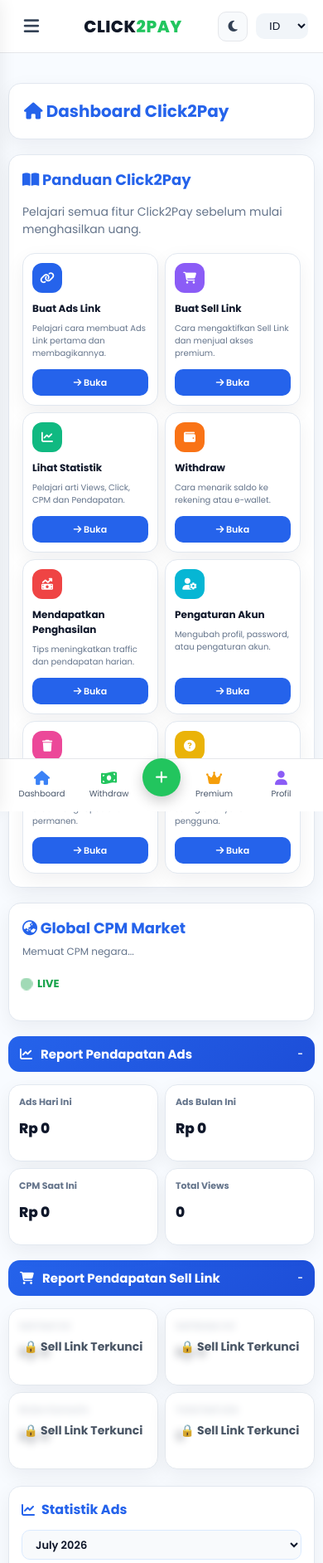
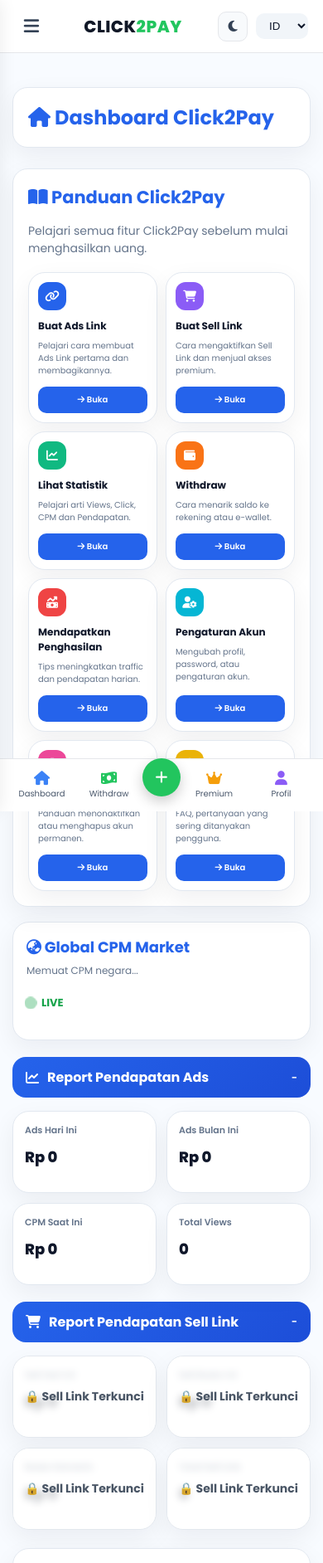
Before and after one commit to clink2link/Clink2link-, a PHP site: page /dashboard.html in a window 390 px wide. Shown: the top 1884 px of the page at 83% size. Run offline with PHP 8.4, Linux system fonts and the light colour scheme; some libraries are stand-ins or nearby versions.

Commit message:
Update dashboard.css

```diff
--- a/css/dashboard.css
+++ b/css/dashboard.css
@@ -21,11 +27,21 @@
     linear-gradient(120deg,#fff,#eff6ff);
 }
 
+
+/* =========================
+   CONTAINER
+========================= */
+
 .dash-container{
-    max-width:1100px;
+    max-width:1200px;
     margin:auto;
-    padding:15px;
+    padding:20px;
 }
+
+
+/* =========================
+   GLOBAL CARD
+========================= */
 
 .dash-welcome,
 .dash-box,
@@ -36,8 +52,8 @@
 .guide-card{
     background:#fff;
     border:1px solid #e2e8f0;
-    border-radius:18px;
-    box-shadow:0 8px 24px rgba(15,23,42,.06);
+    border-radius:20px;
+    box-shadow:0 10px 30px rgba(15,23,42,.06);
     transition:.25s;
 }
 
@@ -47,18 +63,23 @@
 .stats-box:hover,
 .report-card:hover,
 .guide-card:hover{
-    transform:translateY(-4px);
-    box-shadow:0 15px 35px rgba(15,23,42,.1);
+    transform:translateY(-5px);
+    box-shadow:0 18px 40px rgba(15,23,42,.12);
 }
 
+
+/* =========================
+   WELCOME
+========================= */
+
 .dash-welcome{
-    padding:18px;
-    margin-bottom:18px;
+    padding:25px;
+    margin-bottom:25px;
 }
 
 .dash-welcome h1{
     margin:0;
-    font-size:22px;
+    font-size:28px;
     color:#2563eb;
 }
 
@@ -67,16 +88,64 @@
     color:#64748b;
 }
 
+
+/* =========================
+   BOX
+========================= */
+
 .dash-box{
-    padding:20px;
-    margin-top:18px;
+    padding:30px;
+    margin-top:25px;
 }
 
 .dash-box h2{
     margin:0 0 15px;
-    font-size:18px;
     color:#2563eb;
 }
+
+
+/* =========================
+   STAT CARD
+========================= */
+
+.dash-stats{
+    display:grid;
+    grid-template-columns:repeat(4,1fr);
+    gap:20px;
+}
+
+.dash-card{
+    padding:25px;
+}
+
+.dash-icon{
+    width:50px;
+    height:50px;
+    margin-bottom:15px;
+    display:flex;
+    align-items:center;
+    justify-content:center;
+    border-radius:15px;
+    background:#eff6ff;
+    color:#2563eb;
+    font-size:24px;
+}
+
+.dash-card h3{
+    margin:0;
+    font-size:14px;
+    color:#64748b;
+}
+
+.dash-card h2{
+    margin:8px 0 0;
+    font-size:28px;
+}
+
+
+/* =========================
+   BUTTON
+========================= */
 
 .dash-buttons{
     display:flex;
@@ -154,31 +221,95 @@ body.dark .cpm-market,
 body.dark .guide-card{
     background:#0f172a;
     border-color:#1e293b;
-    box-shadow:0 8px 24px rgba(0,0,0,.35);
+    box-shadow:0 10px 30px rgba(0,0,0,.4);
 }
+
+
+body.dark .dash-card:hover,
+body.dark .dash-box:hover{
+    box-shadow:0 18px 40px rgba(0,0,0,.55);
+}
+
 
 body.dark .dash-welcome h1,
 body.dark .dash-box h2{
     color:#60a5fa;
 }
 
+
+body.dark .dash-welcome p,
+body.dark .dash-card h3,
 body.dark p{
     color:#94a3b8;
 }
 
+
 body.dark .dash-card h2,
 body.dark b{
-    color:#fff;
+    color:#f8fafc;
 }
+
 
 body.dark .dash-icon{
     background:#1e293b;
     color:#60a5fa;
 }
 
+
+body.dark .dash-primary{
+    background:#2563eb;
+}
+
+
 body.dark .dash-secondary{
     background:#1e293b;
     color:#60a5fa;
+}
+
+
+body.dark .dash-progress{
+    background:#1e293b;
+}
+
+
+/* =========================
+   RESPONSIVE BASE
+========================= */
+
+@media(max-width:900px){
+
+.dash-stats{
+    grid-template-columns:repeat(2,1fr);
+}
+
+}
+
+
+@media(max-width:600px){
+
+.dash-container{
+    padding:15px;
+}
+
+.dash-stats{
+    grid-template-columns:1fr;
+}
+
+.dash-welcome,
+.dash-card,
+.dash-box{
+    padding:18px;
+    border-radius:18px;
+}
+
+.dash-welcome h1{
+    font-size:24px;
+}
+
+.dash-card h2{
+    font-size:24px;
+}
+
 }
 
 
@@ -187,19 +318,19 @@ body.dark .dash-secondary{
 ========================= */
 
 .report-section{
-    margin-top:18px;
+    margin-top:20px;
 }
 
 .report-title{
     display:flex;
     justify-content:space-between;
     align-items:center;
-    padding:12px 18px;
-    margin-bottom:15px;
-    border-radius:14px;
+    padding:14px 20px;
+    margin-bottom:16px;
+    border-radius:16px;
     background:linear-gradient(135deg,#2563eb,#1d4ed8);
     color:#fff;
-    font-size:17px;
+    font-size:18px;
     font-weight:700;
 }
 
@@ -214,31 +345,36 @@ body.dark .dash-secondary{
     opacity:.9;
 }
 
+
 .report-grid{
     display:grid;
     grid-template-columns:repeat(4,1fr);
-    gap:14px;
+    gap:16px;
 }
+
 
 .report-card{
     position:relative;
-    padding:16px;
-    min-height:95px;
+    padding:18px;
+    min-height:105px;
     overflow:hidden;
 }
 
+
 .report-icon{
     position:absolute;
-    top:14px;
-    right:14px;
-    width:38px;
-    height:38px;
+    top:16px;
+    right:16px;
+    width:42px;
+    height:42px;
     display:flex;
     align-items:center;
     justify-content:center;
     border-radius:50%;
     color:#fff;
+    font-size:17px;
 }
+
 
 .report-green{
     background:linear-gradient(135deg,#34d399,#14b8a6);
@@ -256,18 +392,22 @@ body.dark .dash-secondary{
     background:linear-gradient(135deg,#a855f7,#8b5cf6);
 }
 
+
 .report-card h4{
     margin:0;
-    font-size:12px;
+    font-size:13px;
+    font-weight:600;
     color:#64748b;
 }
 
+
 .report-card h2{
     margin-top:10px;
-    font-size:22px;
+    font-size:24px;
     font-weight:800;
     color:#0f172a;
 }
+
 
 body.dark .report-card h4{
     color:#94a3b8;
@@ -293,31 +434,23 @@ body.dark .report-card h2{
 @media(max-width:600px){
 
 .report-title{
-    padding:10px 14px;
-    font-size:15px;
-}
-
-.report-title small{
-    font-size:11px;
+    padding:12px 16px;
+    font-size:16px;
 }
 
 .report-grid{
-    grid-template-columns:repeat(2,1fr);
-    gap:10px;
+    gap:12px;
 }
 
 .report-card{
-    padding:12px;
-    min-height:85px;
-    border-radius:14px;
+    padding:14px;
+    min-height:90px;
 }
 
 .report-icon{
-    width:34px;
-    height:34px;
-    font-size:13px;
-    top:10px;
-    right:10px;
+    width:36px;
+    height:36px;
+    font-size:14px;
 }
 
 .report-card h4{
@@ -325,7 +458,7 @@ body.dark .report-card h2{
 }
 
 .report-card h2{
-    font-size:17px;
+    font-size:18px;
 }
 
 }
@@ -339,89 +472,103 @@ body.dark .report-card h2{
     display:grid;
     grid-template-columns:1fr;
     gap:18px;
-    margin-top:20px;
+    margin-top:22px;
 }
+
 
 .stats-box{
     padding:18px;
-    min-height:330px;
+    min-height:360px;
     overflow:hidden;
 }
+
 
 .stats-head{
     display:flex;
     justify-content:space-between;
     align-items:center;
     gap:12px;
-    margin-bottom:15px;
+    margin-bottom:16px;
 }
+
 
 .stats-head h2{
     margin:0;
     display:flex;
     align-items:center;
     gap:8px;
-    font-size:18px;
+    font-size:19px;
     color:#2563eb;
 }
 
+
 .stats-head select{
     height:36px;
-    padding:0 12px;
+    padding:0 14px;
     border:1px solid #dbeafe;
     border-radius:10px;
     background:#f8fafc;
     font:600 13px Poppins,sans-serif;
+    cursor:pointer;
 }
+
 
 .chart-wrapper{
     width:100%;
-    height:220px;
+    height:230px;
 }
+
 
 .stats-box canvas{
     width:100%!important;
     height:100%!important;
 }
 
+
 .stats-info{
     display:grid;
     grid-template-columns:repeat(3,1fr);
     gap:10px;
-    margin-top:15px;
+    margin-top:16px;
 }
 
+
 .stats-info div{
-    padding:10px;
-    border-radius:12px;
+    padding:12px;
+    border-radius:14px;
     background:#f8fafc;
     text-align:center;
 }
 
+
 .stats-info span{
     display:block;
+    margin-bottom:4px;
     font-size:12px;
     color:#64748b;
 }
 
+
 .stats-info b{
-    font-size:17px;
+    font-size:18px;
     color:#2563eb;
 }
 
+
 .stats-note{
-    margin-top:12px;
+    margin-top:14px;
     text-align:center;
     font-size:12px;
     color:#64748b;
 }
 
 
-/* DARK STATISTIK */
+/* DARK STAT */
 
 body.dark .stats-head h2{
     color:#60a5fa;
 }
+
 
 body.dark .stats-head select{
     background:#1e293b;
@@ -462,11 +612,11 @@ body.dark .stats-info b{
 }
 
 .stats-head h2{
-    font-size:16px;
+    font-size:17px;
 }
 
 .chart-wrapper{
-    height:170px;
+    height:200px;
 }
 
 .stats-info{
@@ -605,20 +760,20 @@ body.dark .sell-card.locked::after{
 .guide-grid{
     display:grid;
     grid-template-columns:repeat(4,1fr);
-    gap:12px;
+    gap:14px;
     margin-top:18px;
 }
 
 .guide-card{
     padding:14px;
-    min-height:160px;
+    min-height:180px;
     display:flex;
     flex-direction:column;
 }
 
 .guide-icon{
-    width:36px;
-    height:36px;
+    width:38px;
+    height:38px;
     display:flex;
     align-items:center;
     justify-content:center;
@@ -697,15 +862,22 @@ body.dark .guide-card p{
 
 }
 
+
 @media(max-width:600px){
 
 .guide-grid{
-    gap:8px;
+    gap:10px;
 }
 
 .guide-card{
     padding:11px;
-    min-height:145px;
+    min-height:150px;
+}
+
+.guide-icon{
+    width:34px;
+    height:34px;
+    font-size:14px;
 }
 
 .guide-card h3{
@@ -716,7 +888,13 @@ body.dark .guide-card p{
     font-size:10px;
 }
 
+.guide-btn{
+    height:32px;
+    font-size:10px;
 }
+
+}
+
 
 /* =========================
    CPM MARKET
@@ -764,38 +947,43 @@ body.dark .guide-card p{
     animation:livePulse 1.2s infinite;
 }
 
+
 @keyframes livePulse{
-    50%{
-        transform:scale(1.5);
-        opacity:.4;
-    }
+
+0%{
+transform:scale(1);
+opacity:1;
 }
 
-.market-layout{
-    display:grid;
-    grid-template-columns:1fr;
-    gap:15px;
+50%{
+transform:scale(1.5);
+opacity:.35;
 }
 
-.market-list{
-    display:flex;
-    flex-direction:column;
+100%{
+transform:scale(1);
+opacity:1;
 }
+
+}
+
 
 .market-row{
     display:grid;
     grid-template-columns:40px 1fr auto;
     align-items:center;
-    gap:12px;
+    gap:15px;
     padding:10px 0;
     border-bottom:1px solid #eef2f7;
     cursor:pointer;
     transition:.25s;
 }
 
+
 .market-row:last-child{
     border-bottom:none;
 }
+
 
 .market-row:hover,
 .market-row.active{
@@ -923,50 +1079,11 @@ body.dark .market-detail{
 .market-price{
     grid-column:2;
     text-align:left;
-    margin-top:5px;
+    margin-top:8px;
+}
+
+.cpm-header{
+    flex-direction:column;
 }
 
 }
-
-
-/* =========================
-   FINAL MOBILE
-========================= */
-
-@media(max-width:600px){
-
-.dash-container{
-    padding:10px;
-}
-
-.dash-welcome,
-.dash-box,
-.dash-card,
-.stats-box,
-.report-card,
-.cpm-market,
-.guide-card{
-    border-radius:15px;
-}
-
-.dash-welcome h1{
-    font-size:20px;
-}
-
-.dash-box{
-    padding:16px;
-}
-
-.guide-grid{
-    gap:8px;
-}
-
-.report-grid{
-    gap:8px;
-}
-
-.chart-wrapper{
-    height:160px;
-}
-
-}
```
Also changed, not shown: other parts of css/dashboard.css (+86 -90 lines).
